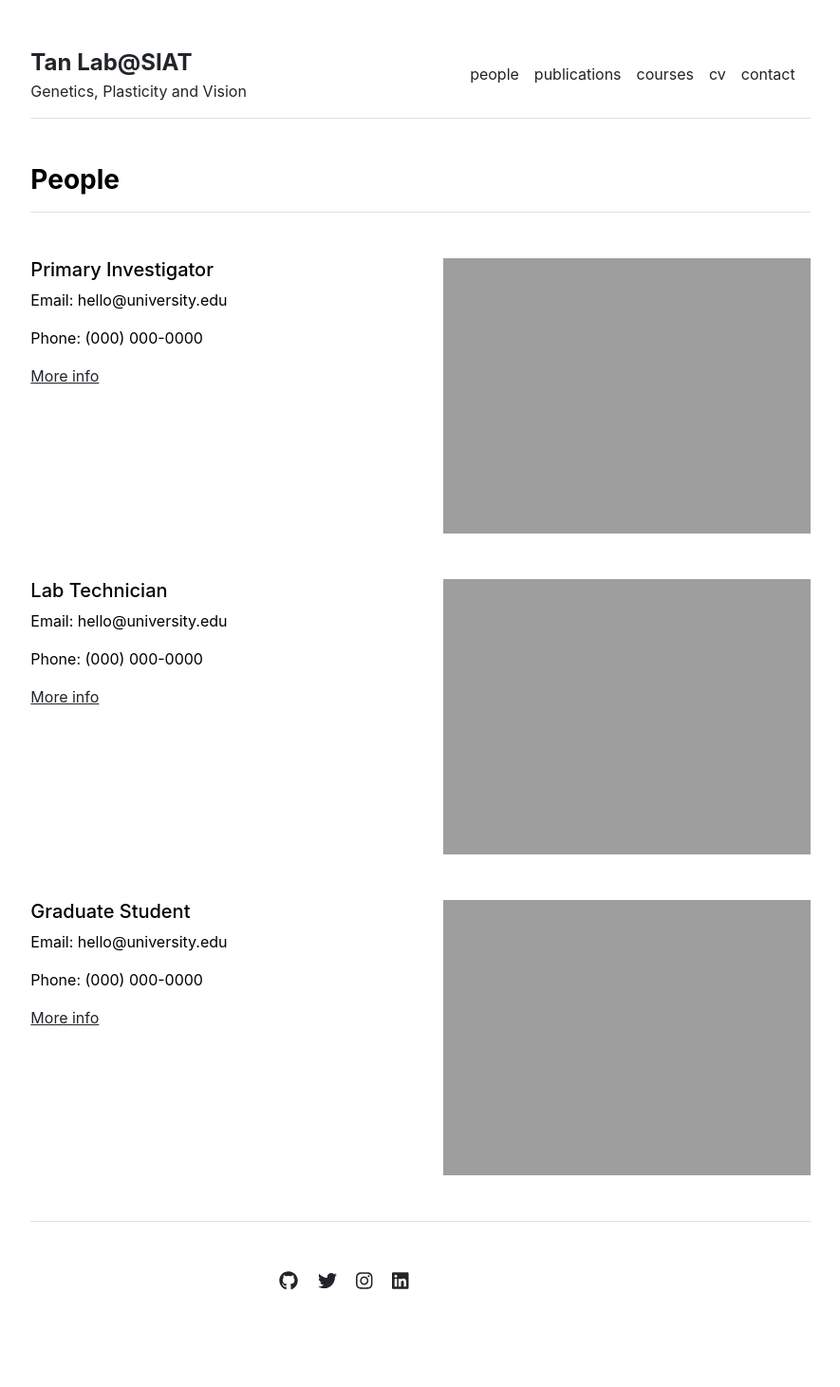
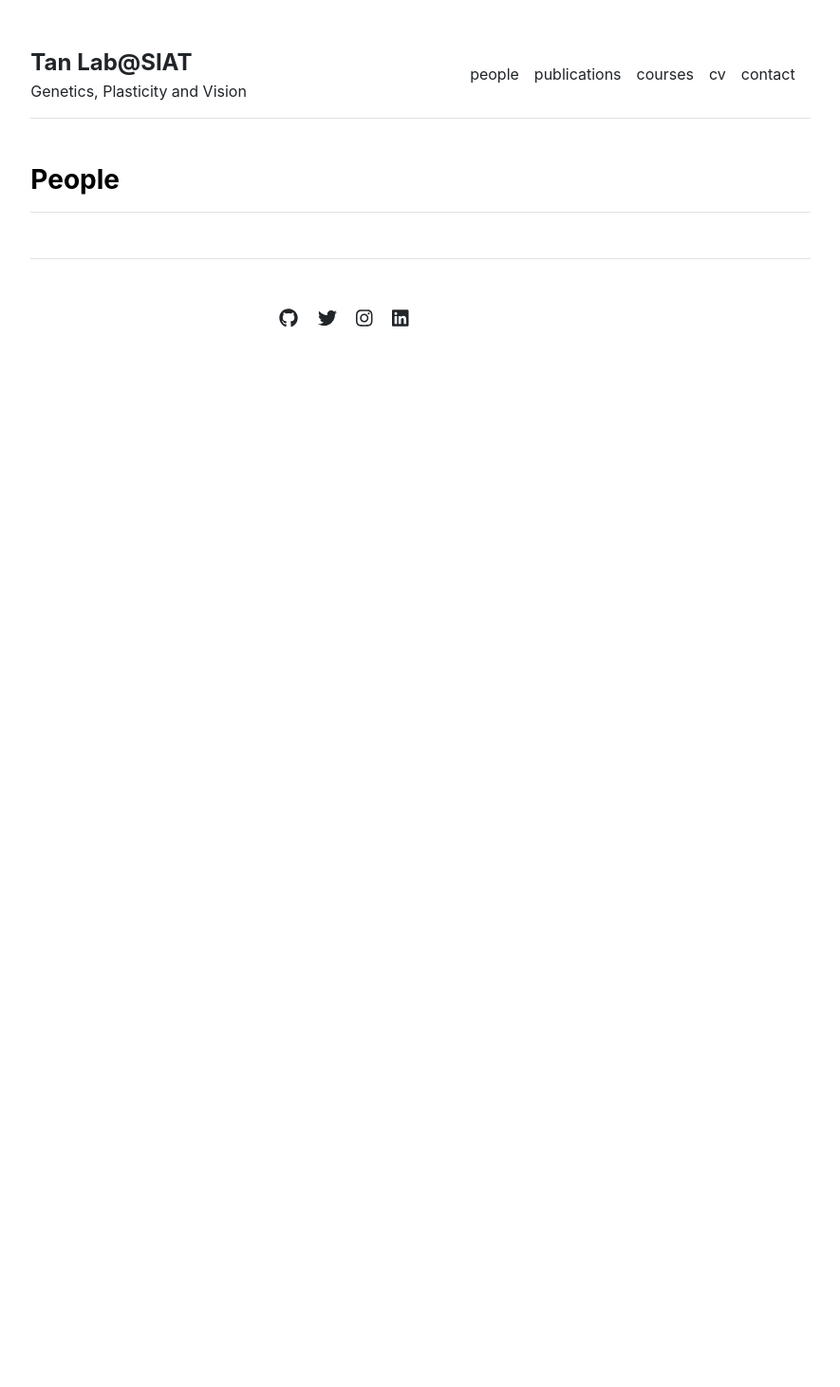
Before and after one commit to Tan-Lab-SIAT/lab-homepage, a Jekyll site: the page built from people.md, in a window 1280 px wide. Shown: the whole page at 95% size, without its empty margins (197-1082 px from the left). Built offline with Jekyll 4.4.1, drawn with Linux system fonts in a browser that asks for light colours; after the commit the page ends 900 px from its top, so only the background shows below that.

Commit message:
Update settings.yml

```diff
--- a/_data/settings.yml
+++ b/_data/settings.yml
@@ -4,11 +4,6 @@
 - {name: 'courses', url: '/courses'}
 - {name: 'cv', url: '/cv'}
 - {name: 'contact', url: '/contact'}
-
-people:
-- {name: 'Primary Investigator', title: 'Researcher', department: 'Physics & Astronomy', institution: 'Some University', institution_address: '1 Main Street, Canada', phone: '(000) 000-0000', email: 'hello@university.edu', office: 'Science Building 505', image: 'assets/img/primary-investigator.jpg', url: 'primary-investigator'}
-- {name: 'Lab Technician', title: 'Researcher', department: 'Physics & Astronomy', institution: 'Some University', institution_address: '1 Main Street, Canada', phone: '(000) 000-0000', email: 'hello@university.edu', office: 'Science Building 505', image: 'assets/img/lab-technician.jpg', url: 'lab-technician'}
-- {name: 'Graduate Student', title: 'Researcher', department: 'Physics & Astronomy', institution: 'Some University', institution_address: '1 Main Street, Canada', phone: '(000) 000-0000', email: 'hello@university.edu', office: 'Science Building 505', image: 'assets/img/graduate-student.jpg', url: 'graduate-student'}
 
 courses:
 - {name: 'Vector Calculus', url: 'vector-calculus'}
```
